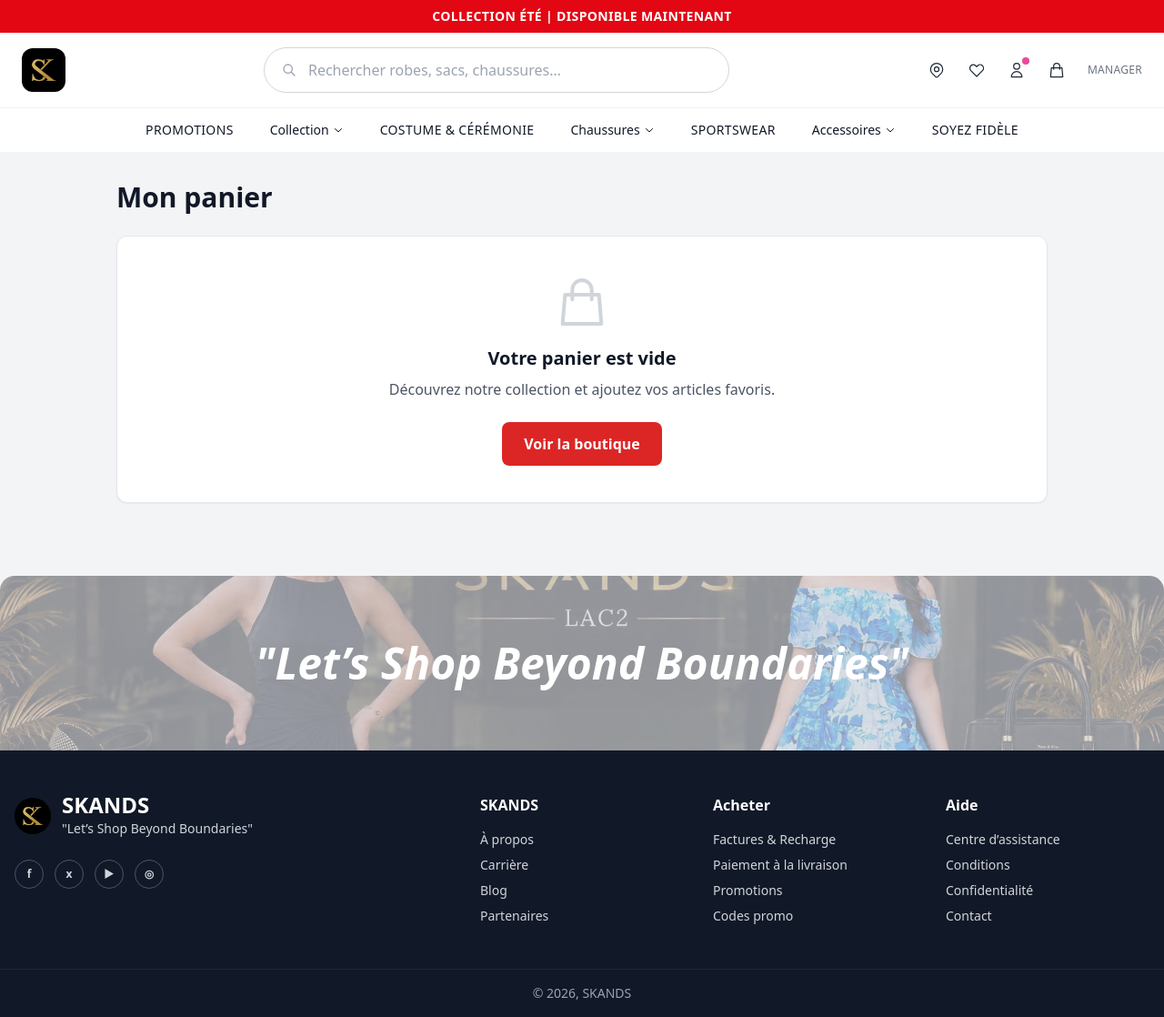
After one commit to chebaane1/ecom-website, a Django app: page /cart/ in a window 1280 px wide. The commit adds this page. Shown: the whole page at 91% size. Run offline with Django 5.2, Linux system fonts and the light colour scheme; some libraries are stand-ins or nearby versions.

Commit message:
feat: enhance cart functionality with update and total quantity methods, add checkout and order success templates

```diff
--- /dev/null
+++ b/skands/core/context_processors.py
@@ -0,0 +1,9 @@
+from .cart import Cart
+
+
+def cart_context(request):
+    cart = Cart(request)
+    return {
+        'cart_count': cart.get_total_quantity(),
+        'cart_total': cart.get_total_price(),
+    }
--- a/skands/core/templates/core/base.html
+++ b/skands/core/templates/core/base.html
@@ -69,10 +69,15 @@
             </svg>
             <span class="absolute -top-1 -right-1 w-2 h-2 bg-pink-500 rounded-full"></span>
           </a>
-          <a href="{% url 'core:cart_detail' %}" class="text-gray-800 hover:text-black" aria-label="Panier">
+          <a href="{% url 'core:cart_detail' %}" class="relative text-gray-800 hover:text-black" aria-label="Panier">
             <svg class="w-5 h-5" fill="none" stroke="currentColor" viewBox="0 0 24 24">
               <path stroke-linecap="round" stroke-linejoin="round" stroke-width="1.5" d="M16 11V7a4 4 0 00-8 0v4M5 9h14l1 12H4L5 9z"/>
             </svg>
+            {% if cart_count %}
+            <span class="absolute -top-2 -right-2 min-w-[1.25rem] h-5 px-1 bg-red-600 text-white text-[10px] font-bold rounded-full flex items-center justify-center">
+              {{ cart_count }}
+            </span>
+            {% endif %}
           </a>
           <a href="{% url 'core:manager_dashboard' %}" class="text-xs font-medium text-gray-500 hover:text-black uppercase tracking-wide">Manager</a>
         </div>
@@ -229,7 +234,7 @@
           <h4 class="text-white font-semibold mb-4">Acheter</h4>
           <ul class="space-y-2 text-sm">
             <li><a href="#" class="hover:text-white">Factures & Recharge</a></li>
-            <li><a href="#" class="hover:text-white">Paiement à la livraison</a></li>
+            <li><a href="{% url 'core:checkout' %}" class="hover:text-white">Paiement à la livraison</a></li>
             <li><a href="#" class="hover:text-white">Promotions</a></li>
             <li><a href="#" class="hover:text-white">Codes promo</a></li>
           </ul>
--- /dev/null
+++ b/skands/core/templates/core/cart_detail.html
@@ -0,0 +1,120 @@
+{% extends 'core/base.html' %}
+{% load static %}
+
+{% block title %}Panier — SKANDS{% endblock %}
+
+{% block content %}
+<div class="max-w-5xl mx-auto">
+  <h1 class="text-2xl sm:text-3xl font-bold text-gray-900 mb-6">Mon panier</h1>
+
+  {% if cart %}
+  <div class="grid grid-cols-1 lg:grid-cols-3 gap-8">
+    <div class="lg:col-span-2 space-y-4">
+      {% for item in cart %}
+      <div class="bg-white rounded-xl shadow-sm border border-gray-200 p-4 sm:p-6">
+        <div class="flex flex-col sm:flex-row gap-4">
+          <a href="{% url 'core:product_detail' item.product.pk %}" class="flex-shrink-0">
+            {% with item.product.images.all|first as first_img %}
+              {% if first_img %}
+                <img src="{{ first_img.image.url }}" alt="{{ item.product.name }}" class="w-full sm:w-28 h-28 object-cover rounded-lg bg-gray-100">
+              {% else %}
+                <img src="{% static 'core/images/category-placeholder.svg' %}" alt="{{ item.product.name }}" class="w-full sm:w-28 h-28 object-cover rounded-lg bg-gray-100">
+              {% endif %}
+            {% endwith %}
+          </a>
+
+          <div class="flex-1 min-w-0">
+            <a href="{% url 'core:product_detail' item.product.pk %}" class="font-semibold text-gray-900 hover:text-red-600 transition">
+              {{ item.product.name }}
+            </a>
+            <p class="text-sm text-gray-500 mt-1">{{ item.price }} TND / unité</p>
+            {% if item.selected_size or item.selected_color %}
+            <p class="text-sm text-gray-600 mt-1">
+              {% if item.selected_size %}Taille : {{ item.selected_size }}{% endif %}
+              {% if item.selected_size and item.selected_color %} · {% endif %}
+              {% if item.selected_color %}Couleur : {{ item.selected_color }}{% endif %}
+            </p>
+            {% endif %}
+
+            <div class="mt-4 flex flex-wrap items-center gap-3">
+              <form action="{% url 'core:cart_update' item.product.pk %}" method="post" class="flex items-center gap-2">
+                {% csrf_token %}
+                <label for="qty-{{ item.product.pk }}" class="text-sm text-gray-700">Qté</label>
+                <input
+                  id="qty-{{ item.product.pk }}"
+                  type="number"
+                  name="quantity"
+                  value="{{ item.quantity }}"
+                  min="1"
+                  class="w-20 border border-gray-300 rounded-lg px-2 py-1.5 text-sm focus:ring-2 focus:ring-red-500 focus:border-red-500 focus:outline-none"
+                >
+                <button type="submit" class="text-sm font-medium text-red-600 hover:text-red-700">Mettre à jour</button>
+              </form>
+
+              <a href="{% url 'core:cart_remove' item.product.pk %}" class="text-sm text-gray-500 hover:text-red-600 transition">
+                Supprimer
+              </a>
+            </div>
+          </div>
+
+          <div class="sm:text-right flex-shrink-0">
+            <p class="text-lg font-bold text-gray-900">{{ item.total_price }} TND</p>
+          </div>
+        </div>
+      </div>
+      {% endfor %}
+    </div>
+
+    <div class="lg:col-span-1">
+      <div class="bg-white rounded-xl shadow-sm border border-gray-200 p-6 sticky top-28">
+        <h2 class="text-lg font-semibold text-gray-900 mb-4">Récapitulatif</h2>
+
+        <div class="space-y-3 text-sm text-gray-700 border-b border-gray-200 pb-4 mb-4">
+          <div class="flex justify-between">
+            <span>Articles ({{ cart_count }})</span>
+            <span>{{ cart.get_total_price }} TND</span>
+          </div>
+          <div class="flex justify-between">
+            <span>Livraison</span>
+            <span class="text-green-700 font-medium">Gratuite</span>
+          </div>
+        </div>
+
+        <div class="flex justify-between items-baseline mb-2">
+          <span class="font-semibold text-gray-900">Total</span>
+          <span class="text-2xl font-bold text-gray-900">{{ cart.get_total_price }} TND</span>
+        </div>
+
+        <p class="text-xs text-gray-500 mb-6">Paiement à la livraison uniquement</p>
+
+        <a
+          href="{% url 'core:checkout' %}"
+          class="block w-full text-center bg-red-600 hover:bg-red-700 text-white font-semibold py-3 px-4 rounded-lg transition"
+        >
+          Passer la commande
+        </a>
+
+        <a href="{% url 'core:product_list' %}" class="block text-center text-sm text-gray-600 hover:text-gray-900 mt-4">
+          Continuer mes achats
+        </a>
+      </div>
+    </div>
+  </div>
+
+  {% else %}
+  <div class="bg-white rounded-xl shadow-sm border border-gray-200 p-10 text-center">
+    <svg class="w-16 h-16 mx-auto text-gray-300 mb-4" fill="none" stroke="currentColor" viewBox="0 0 24 24">
+      <path stroke-linecap="round" stroke-linejoin="round" stroke-width="1.5" d="M16 11V7a4 4 0 00-8 0v4M5 9h14l1 12H4L5 9z"/>
+    </svg>
+    <h2 class="text-xl font-semibold text-gray-900 mb-2">Votre panier est vide</h2>
+    <p class="text-gray-600 mb-6">Découvrez notre collection et ajoutez vos articles favoris.</p>
+    <a
+      href="{% url 'core:product_list' %}"
+      class="inline-block bg-red-600 hover:bg-red-700 text-white font-semibold py-3 px-6 rounded-lg transition"
+    >
+      Voir la boutique
+    </a>
+  </div>
+  {% endif %}
+</div>
+{% endblock %}
--- a/skands/core/templates/core/manager/summary.html
+++ b/skands/core/templates/core/manager/summary.html
@@ -21,7 +21,7 @@
 
   <div class="mb-6">
     <h1 class="text-3xl font-extrabold tracking-tight text-gray-900">Statistiques de Vente</h1>
-    <p class="mt-1 text-sm text-gray-500">Vue d'ensemble de l'activité commerciale de la boutique.</p>
+    <p class="mt-1 text-sm text-gray-500">Chiffres basés uniquement sur les commandes livrées.</p>
   </div>
 
   <!-- Grille de cartes statistiques -->
@@ -29,7 +29,7 @@
     <!-- Ventes Totales -->
     <div class="bg-white rounded-2xl shadow-sm border border-gray-100 p-6 flex items-center justify-between">
       <div>
-        <span class="text-sm font-semibold text-gray-400 uppercase tracking-wider block">Ventes Totales</span>
+        <span class="text-sm font-semibold text-gray-400 uppercase tracking-wider block">Ventes livrées</span>
         <span class="text-3xl font-extrabold text-gray-900 mt-2 block">{{ total_sales }} TND</span>
       </div>
       <div class="p-3 bg-green-50 rounded-xl text-green-600">
@@ -42,7 +42,7 @@
     <!-- Nombre de commandes -->
     <div class="bg-white rounded-2xl shadow-sm border border-gray-100 p-6 flex items-center justify-between">
       <div>
-        <span class="text-sm font-semibold text-gray-400 uppercase tracking-wider block">Commandes Passées</span>
+        <span class="text-sm font-semibold text-gray-400 uppercase tracking-wider block">Commandes livrées</span>
         <span class="text-3xl font-extrabold text-gray-900 mt-2 block">{{ order_count }}</span>
       </div>
       <div class="p-3 bg-blue-50 rounded-xl text-blue-600">
--- a/skands/core/urls.py
+++ b/skands/core/urls.py
@@ -12,6 +12,7 @@ urlpatterns = [
     path('cart/', views.cart_detail, name='cart_detail'),
     path('cart/add/', views.cart_add, name='cart_add'),
     path('cart/remove/<int:product_id>/', views.cart_remove, name='cart_remove'),
+    path('cart/update/<int:product_id>/', views.cart_update, name='cart_update'),
     path('checkout/', views.checkout, name='checkout'),
     path('order/success/<uuid:uuid>/', views.order_success, name='order_success'),
 
--- a/skands/core/views.py
+++ b/skands/core/views.py
@@ -3,6 +3,7 @@ from django.shortcuts import render, get_object_or_404, redirect
 from django.urls import reverse
 from django.contrib import messages
 from django.contrib.auth.decorators import login_required, user_passes_test
+from django.db import transaction
 from django.db.models import Sum, Q
 
 from .models import Product, Order, OrderItem, ProductImage
@@ -233,6 +234,18 @@ def cart_remove(request, product_id):
     return redirect(reverse('core:cart_detail'))
 
 
+def cart_update(request, product_id):
+    if request.method == 'POST':
+        cart = Cart(request)
+        try:
+            quantity = int(request.POST.get('quantity', 1))
+        except (TypeError, ValueError):
+            quantity = 1
+        cart.update(product_id, quantity)
+        messages.success(request, 'Panier mis à jour.')
+    return redirect(reverse('core:cart_detail'))
+
+
 def cart_detail(request):
     cart = Cart(request)
     return render(request, 'core/cart_detail.html', {'cart': cart})
@@ -240,27 +253,30 @@ def cart_detail(request):
 
 def checkout(request):
     cart = Cart(request)
+    if not cart:
+        messages.warning(request, 'Votre panier est vide.')
+        return redirect(reverse('core:cart_detail'))
+
     if request.method == 'POST':
         form = CheckoutForm(request.POST)
         if form.is_valid():
-            order = form.save(commit=False)
-            order.total_amount = cart.get_total_price()
-            order.save()
-            # create order items
-            for item in cart:
-                OrderItem.objects.create(
-                    order=order,
-                    product=item['product'],
-                    quantity=int(item['quantity']),
-                    price=Decimal(item['price']),
-                    selected_size=item.get('selected_size', ''),
-                    selected_color=item.get('selected_color', ''),
-                )
-            cart.clear()
+            with transaction.atomic():
+                order = form.save(commit=False)
+                order.total_amount = cart.get_total_price()
+                order.save()
+                for item in cart:
+                    OrderItem.objects.create(
+                        order=order,
+                        product=item['product'],
+                        quantity=int(item['quantity']),
+                        price=Decimal(item['price']),
+                        selected_size=item.get('selected_size', ''),
+                        selected_color=item.get('selected_color', ''),
+                    )
+                cart.clear()
             messages.success(request, 'Commande passée avec succès. Nous vous contacterons pour la livraison.')
             return redirect(reverse('core:order_success', args=[order.id_unique]))
-        else:
-            messages.error(request, 'Veuillez corriger les erreurs dans le formulaire.')
+        messages.error(request, 'Veuillez corriger les erreurs dans le formulaire.')
     else:
         form = CheckoutForm()
     return render(request, 'core/checkout.html', {'cart': cart, 'form': form})
@@ -290,8 +306,9 @@ def order_update(request, pk):
 
 
 def sales_summary(request):
-    total = Order.objects.aggregate(total_sales=Sum('total_amount'))['total_sales'] or Decimal('0.00')
-    count = Order.objects.count()
+    delivered = Order.objects.filter(status=Order.STATUS_DELIVERED)
+    total = delivered.aggregate(total_sales=Sum('total_amount'))['total_sales'] or Decimal('0.00')
+    count = delivered.count()
     return render(request, 'core/manager/summary.html', {'total_sales': total, 'order_count': count})
 
 
--- a/skands/skands/settings.py
+++ b/skands/skands/settings.py
@@ -76,6 +76,7 @@ TEMPLATES = [
                 'django.template.context_processors.request',
                 'django.contrib.auth.context_processors.auth',
                 'django.contrib.messages.context_processors.messages',
+                'core.context_processors.cart_context',
             ],
         },
     },
```
Also changed, not shown: skands/core/cart.py (+20 -0 lines), skands/core/forms.py (+22 -2 lines), skands/core/templates/core/checkout.html (added, +104 -0 lines), skands/core/templates/core/order_success.html (added, +85 -0 lines).
